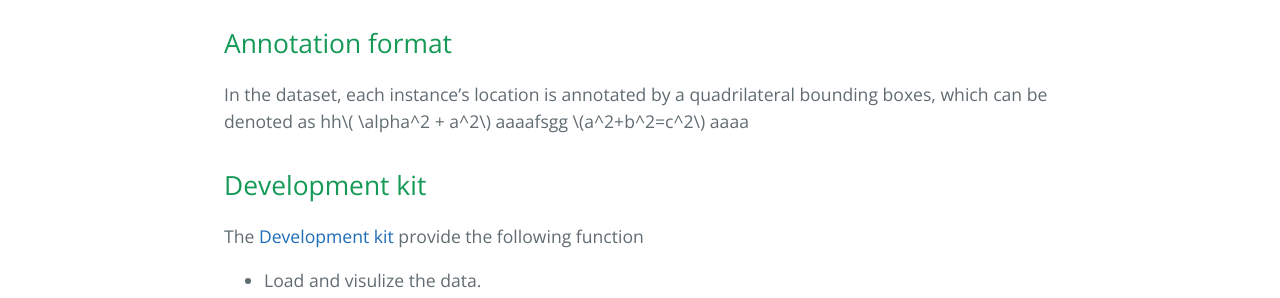
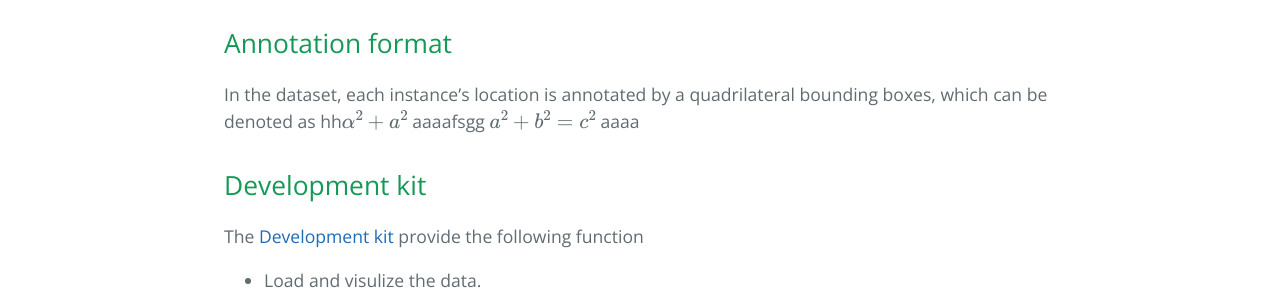
Before and after one commit to jwwangchn/UAV-BD, a Jekyll site: the page built from docs/index.md, in a window 1280 px wide. Shown: the part 817-1115 px from the top of the page. Built offline with Jekyll 4.4.1, drawn with Linux system fonts in a browser that asks for light colours; our own code applies the rules of GitHub Pages for plain Markdown files; formulas are drawn with MathJax 3; part of the change alters nothing that is shown.

Commit message:
jwwangchn: add

```diff
--- a/docs/_layouts/default.html
+++ b/docs/_layouts/default.html
@@ -42,8 +42,8 @@
         ga('create', '{{ site.google_analytics }}', 'auto');
         ga('send', 'pageview');
       </script>
-
-<script type="text/javascript" src="http://cdn.mathjax.org/mathjax/latest/MathJax.js?config=TeX-AMS-MML_HTMLorMML"></script>
+    {% endif %}
+    <script type="text/javascript" src="http://cdn.mathjax.org/mathjax/latest/MathJax.js?config=TeX-AMS-MML_HTMLorMML"></script>
 <script>
         MathJax.Hub.Config({
             config: ["MMLorHTML.js"],
@@ -68,6 +68,5 @@
             showProcessingMessages: false
         });
 </script>
-    {% endif %}
   </body>
 </html>
```
